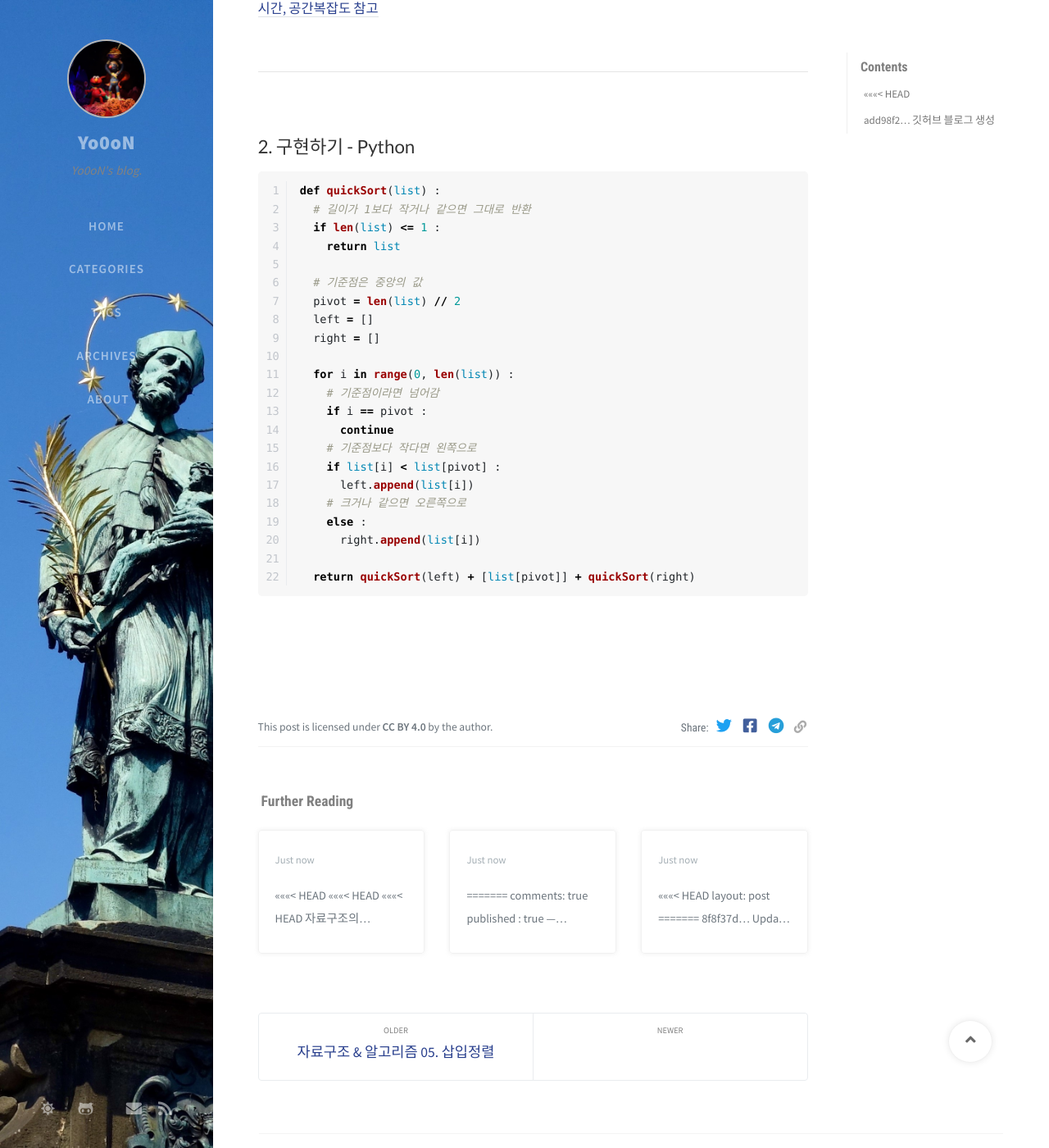
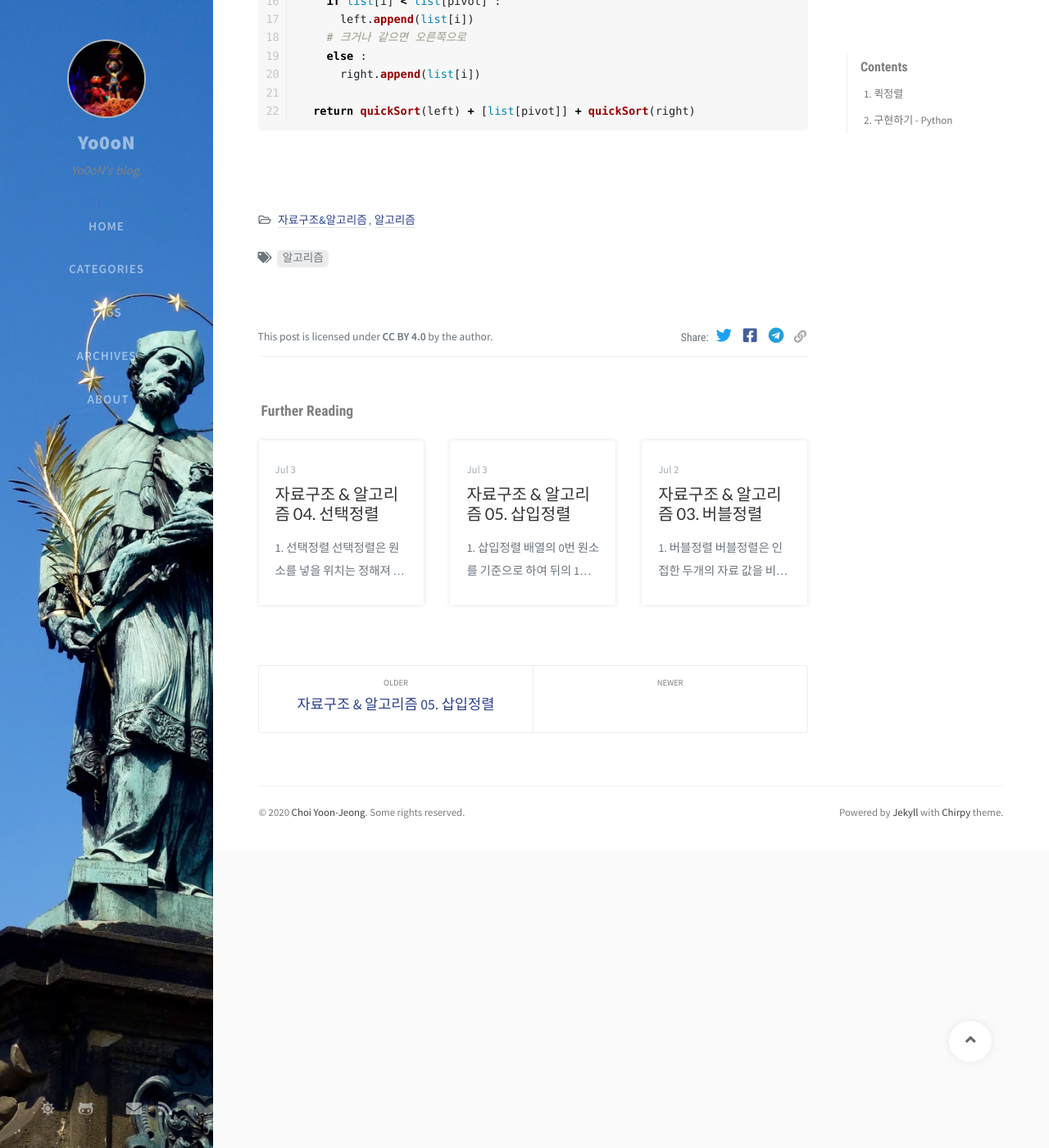
Before and after one commit to Yo0oN/Yo0oN.github.io, a Jekyll site: the page built from _posts/2020-07-05-알고리즘04.퀵정렬.md, in a window 1280 px wide and 1400 px high, scrolled down 1357 px. Shown: the whole window at 82% size. Built offline with Jekyll 4.4.1, drawn with Linux system fonts in a browser that asks for light colours; nearby versions of some CDN libraries; comment, search, counter and statistics services are not loaded; some of the changed text lies outside the part shown.

Commit message:
Update 2020-07-05-알고리즘04.퀵정렬.md

```diff
--- a/_posts/2020-07-05-알고리즘04.퀵정렬.md
+++ b/_posts/2020-07-05-알고리즘04.퀵정렬.md
@@ -1,43 +1,12 @@
 ---
-<<<<<<< HEAD
-<<<<<<< HEAD
-<<<<<<< HEAD
-=======
->>>>>>> 5734ed07444192f85abbe94e373b56e7f1d49690
 title: 자료구조 & 알고리즘 06. 퀵정렬
 modified: 2020-07-05
 author: Yo0oN
 categories: [자료구조&알고리즘, 알고리즘]
 tags: [알고리즘]
-comments: true
 math: true
 ---
 
-<<<<<<< HEAD
-=======
-layout: post
-=======
->>>>>>> f3d4bc8... Update 2020-07-05-알고리즘04.퀵정렬.md
-title: 자료구조 & 알고리즘 06. 퀵정렬
-modified: 2020-07-05
-author: Yo0oN
-categories: [자료구조&알고리즘, 알고리즘]
-tags: [알고리즘]
-comments: true
-math: true
----
-
-<<<<<<< HEAD
-* Table of Contents
-{:toc}
-
-<br>
-
->>>>>>> add98f2... 깃허브 블로그 생성
-=======
->>>>>>> f3d4bc8... Update 2020-07-05-알고리즘04.퀵정렬.md
-=======
->>>>>>> 5734ed07444192f85abbe94e373b56e7f1d49690
 ## 1. 퀵정렬
 
 퀵정렬은 기준점을 중심으로 기준점보다 작은 수는 왼쪽, 큰 수는 오른쪽으로 나눈 후,<br>
```
